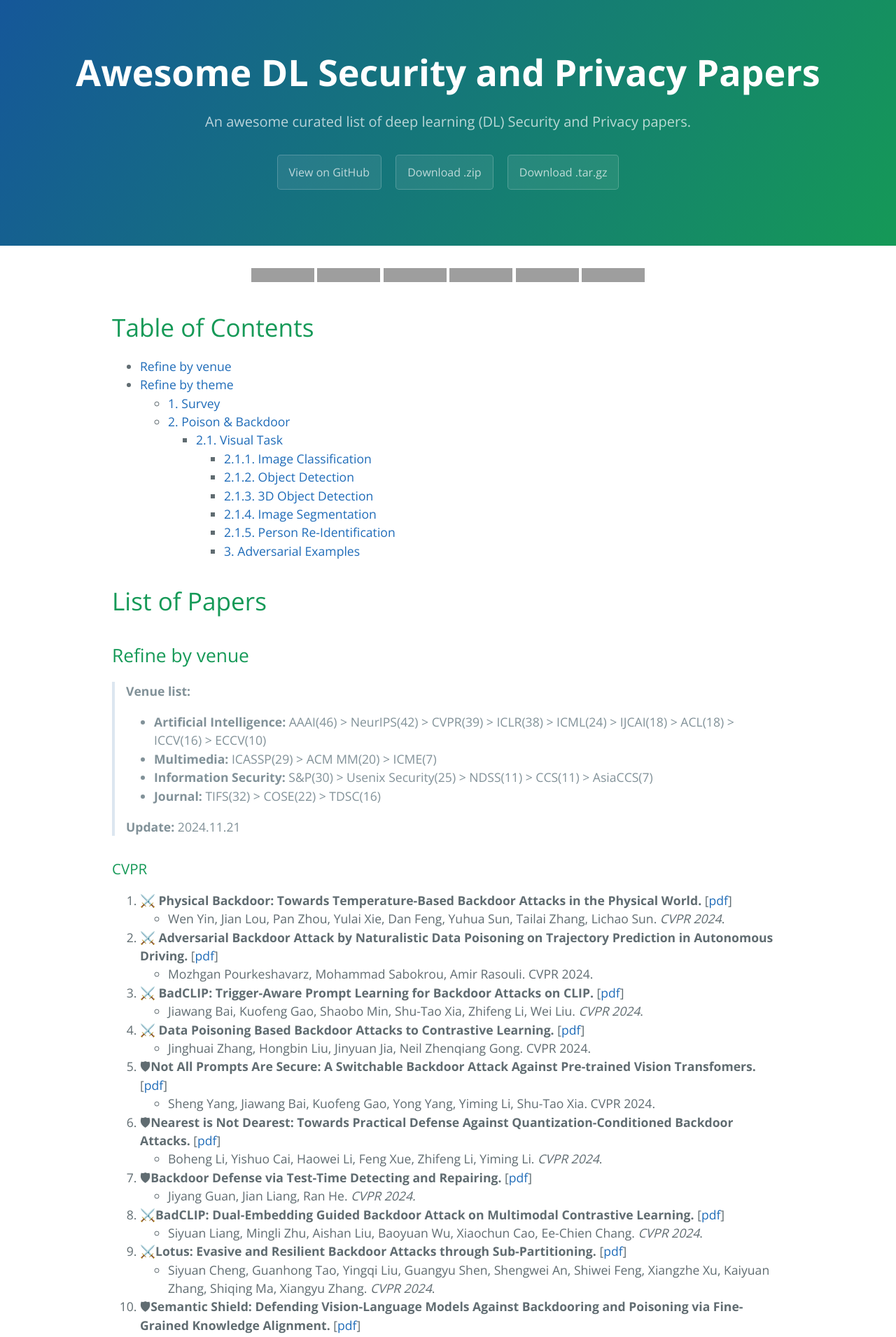
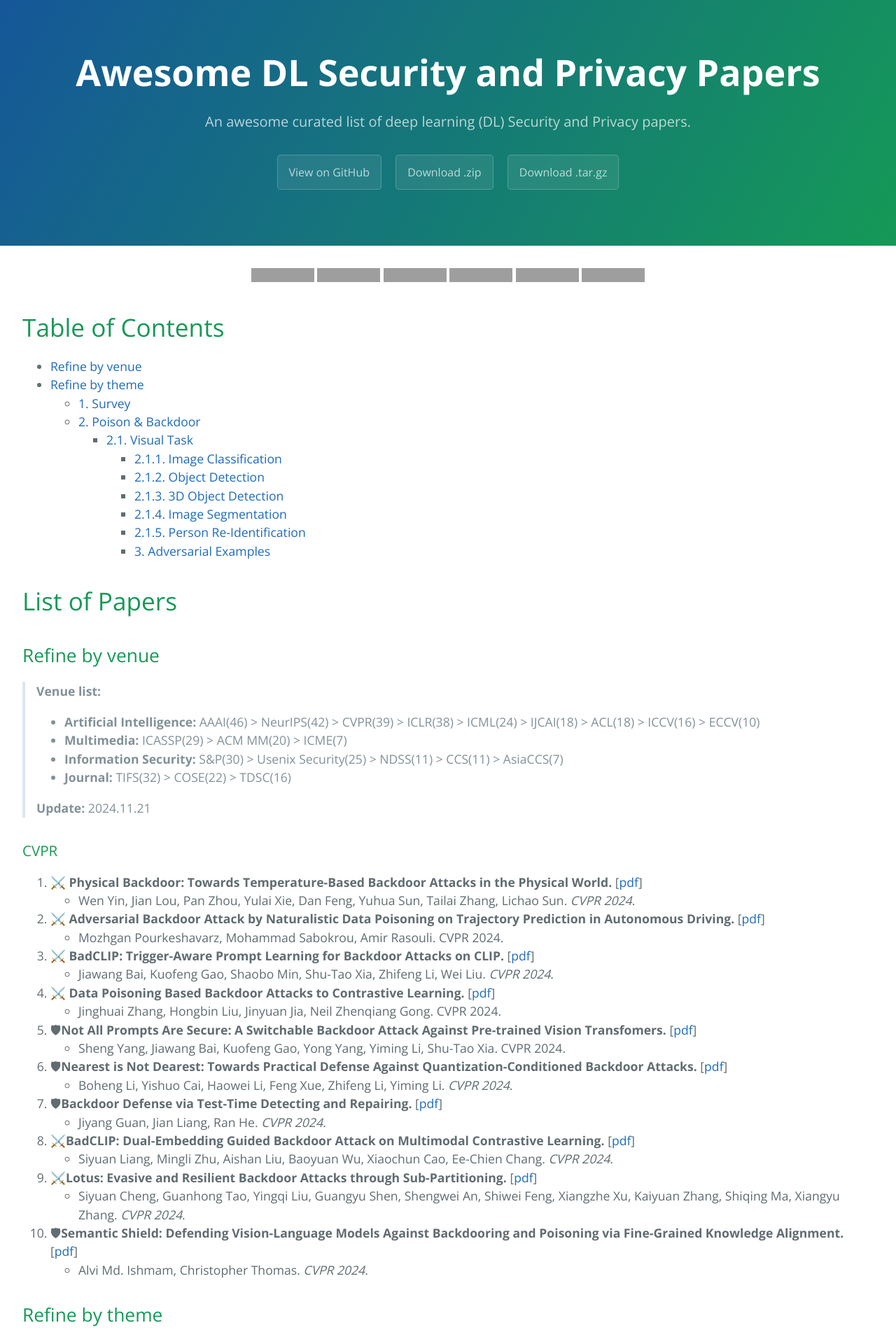
Before and after one commit to ASRS-Lab/Awesome-DL-Security-and-Privacy-Papers, a Jekyll site: the page built from index.md, in a window 1280 px wide. Shown: the top 1910 px of the page at 70% size. Built offline with Jekyll 4.4.1, drawn with Linux system fonts in a browser that asks for light colours; grey boxes are pictures that could not be loaded.

Commit message:
update max-width

```diff
--- a/_sass/jekyll-theme-cayman.scss
+++ b/_sass/jekyll-theme-cayman.scss
@@ -169,7 +169,8 @@ a {
   }
 
   @include large {
-    max-width: 64rem;
+    // max-width: 64rem;
+    max-width: 85rem;
     // padding: 2rem 6rem;
     padding: 2rem 2rem;
     margin: 0 auto;
```
